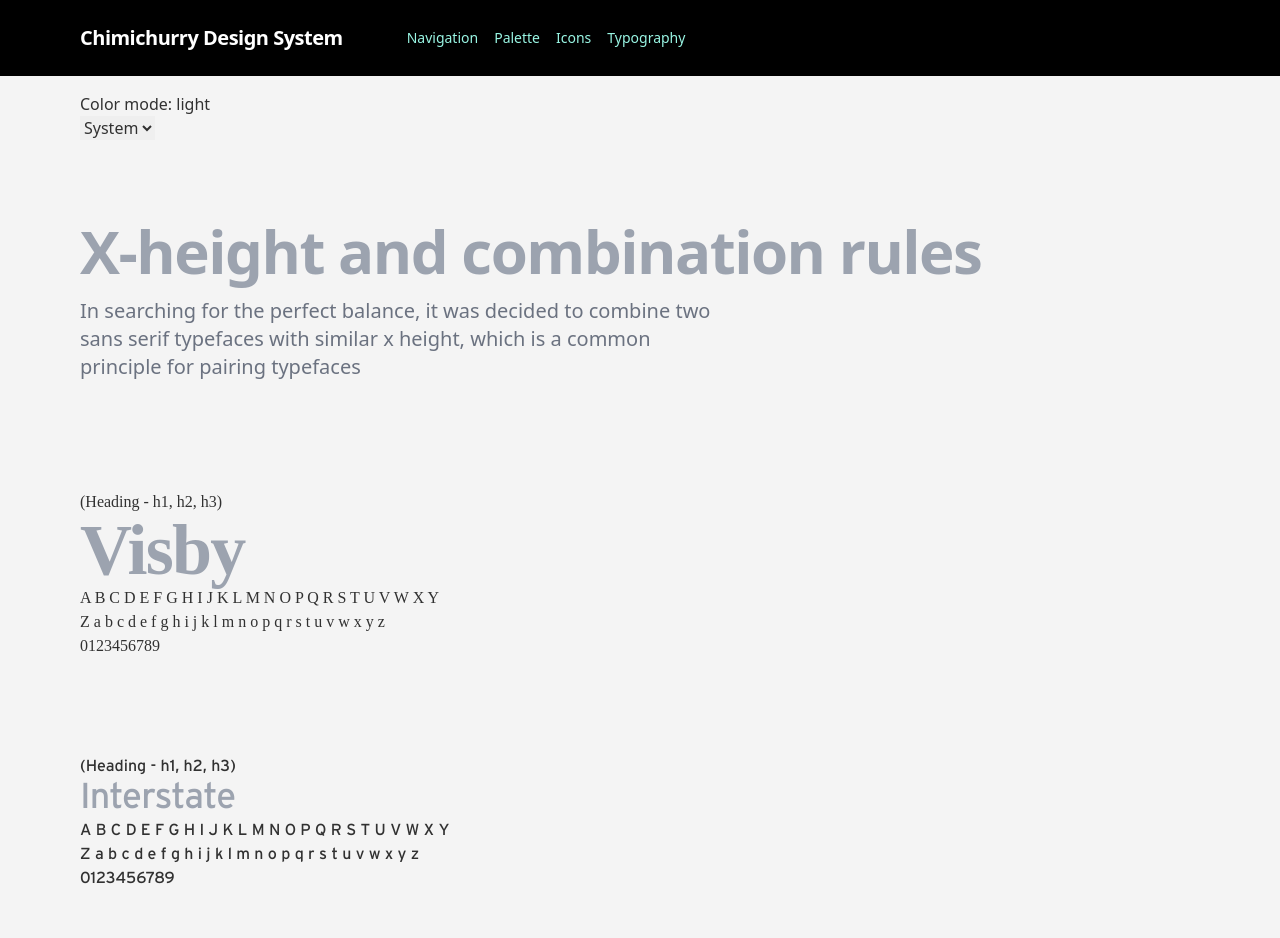
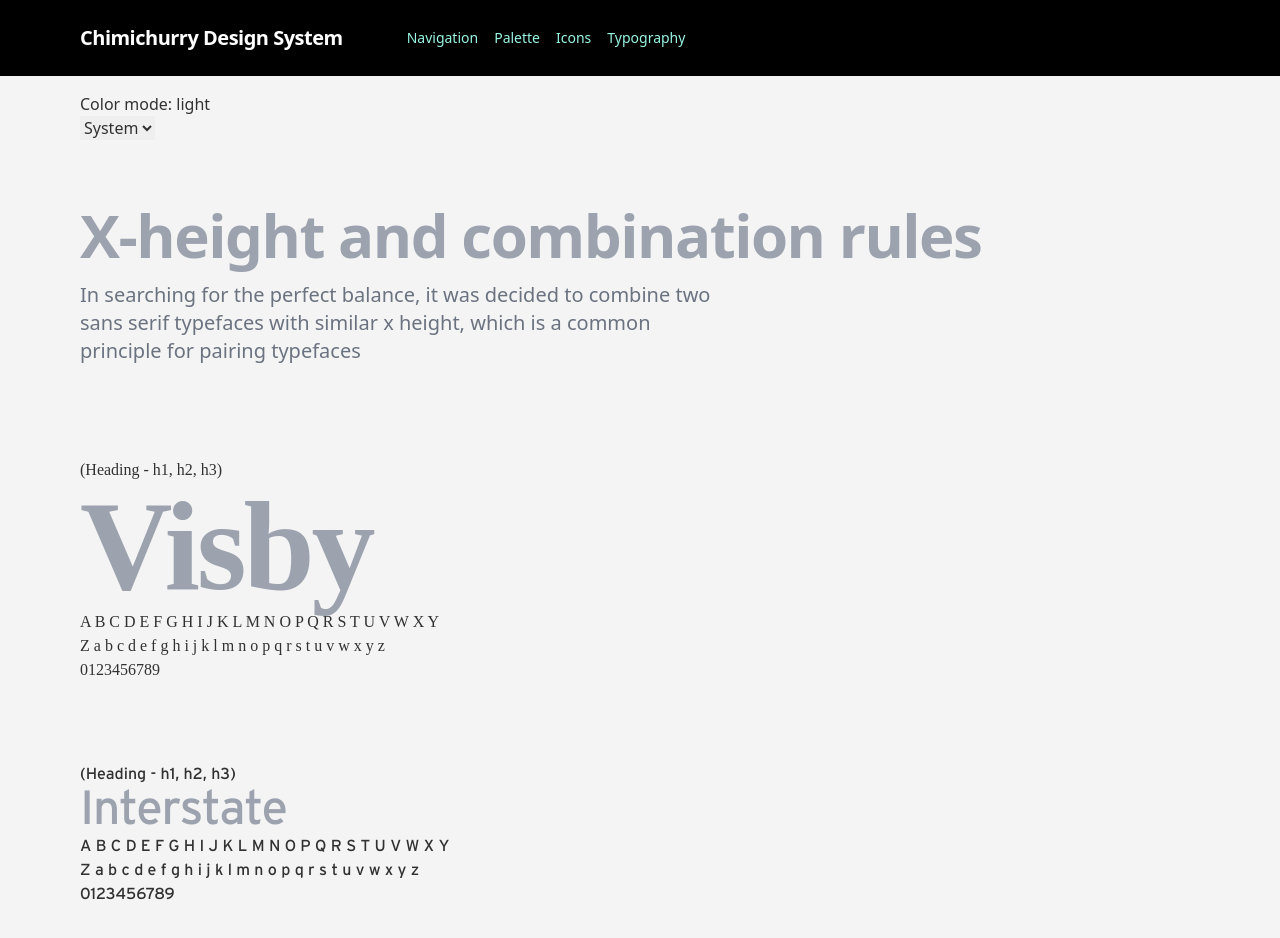
Before and after one commit to dadahaus/ui_nuxt, a Nuxt app: page /typography in a window 1280 px wide. Shown: the top 938 px of the page. Built offline with nearby package versions, Linux system fonts and the light colour scheme.

Commit message:
FONT TWEAKING

```diff
--- a/pages/typography.vue
+++ b/pages/typography.vue
@@ -16,7 +16,7 @@
   <div style="font-family: Visby">
     <h2>(Heading - h1, h2, h3)</h2>
     <h1
-      class="text-8xl font-extrabold leading-none tracking-tight text-gray-400 md:text-6xl lg:text-7xl dark:text-gray-700"
+      class="text-5xl md:text-7xl lg:text-9xl font-extrabold leading-none tracking-tight text-gray-400 dark:text-gray-700"
     >
       Visby
     </h1>
@@ -30,7 +30,7 @@
   <div style="font-family: Interstate">
     <h2>(Heading - h1, h2, h3)</h2>
     <h1
-      class="text-4xl leading-none tracking-tight text-gray-400 md:text-3xl lg:text-4xl dark:text-gray-700"
+      class="text-2xl md:text-3xl lg:text-5xl leading-none tracking-tight text-gray-400 dark:text-gray-700"
     >
       Interstate
     </h1>
```
